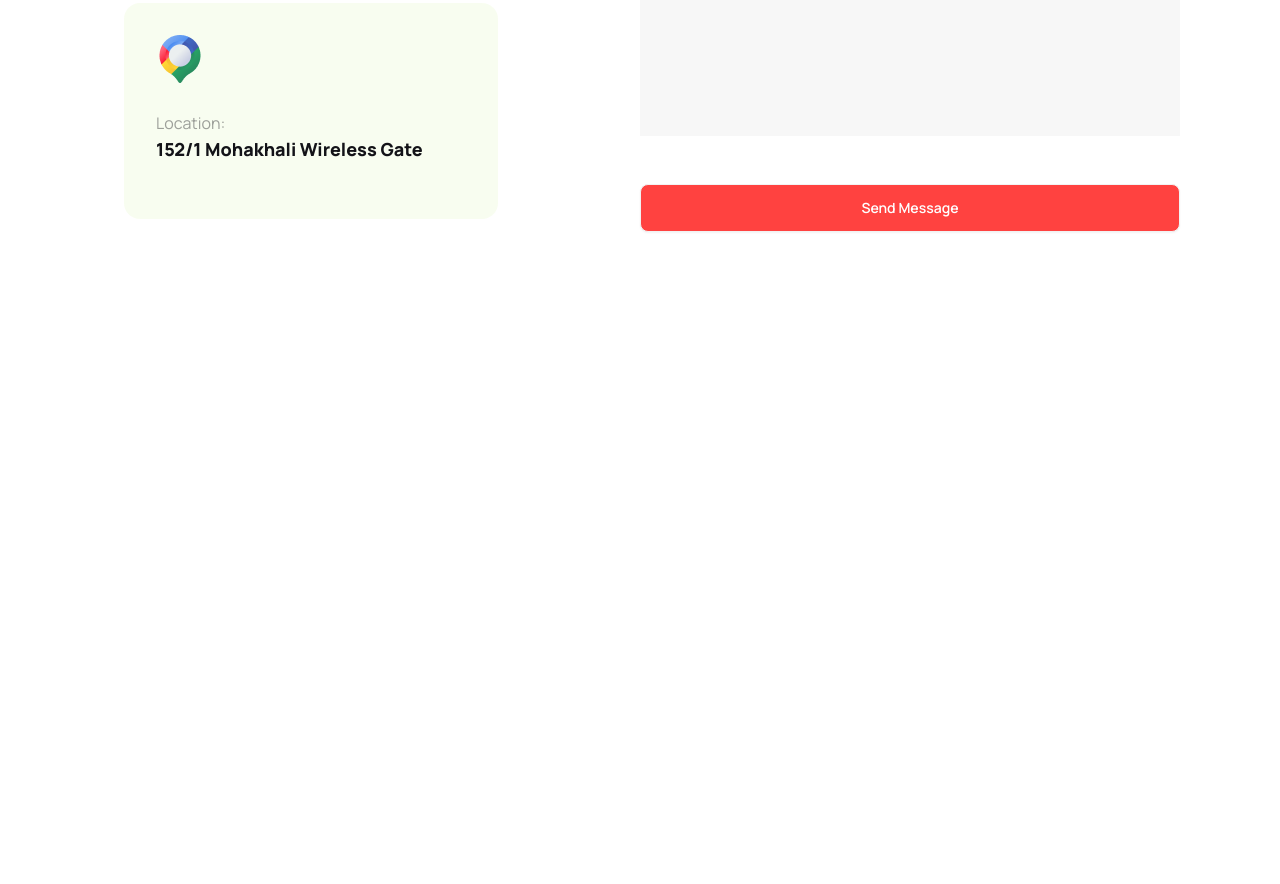
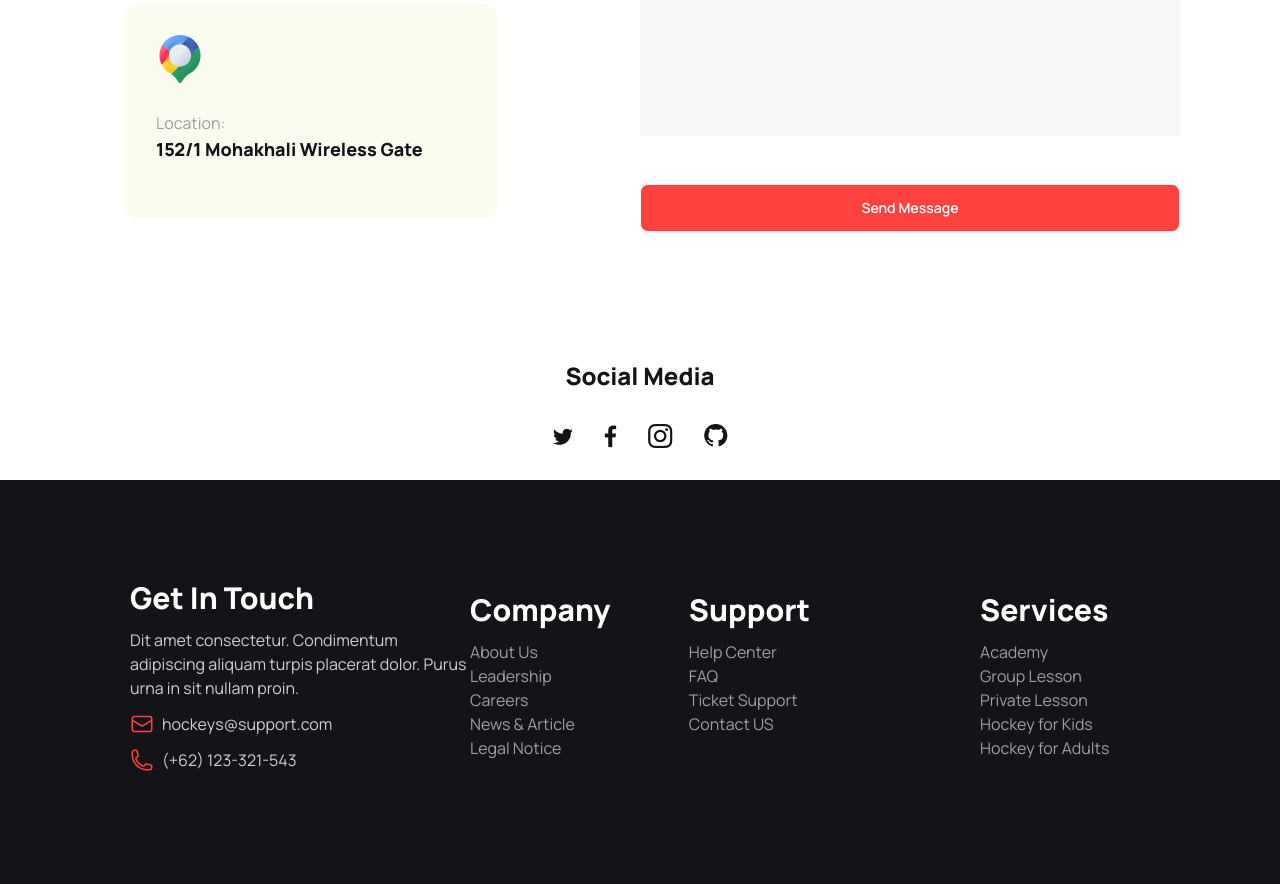
Before and after one commit to khairulanam23/B9A3-khairulanam, a plain HTML site: page index.html in a window 1280 px wide. Shown: the part 4291-5175 px from the top of the page. Before the commit the page ends 4571 px from the top, so only its background shows below. Drawn offline with nearby package versions, Linux system fonts and the light colour scheme.

Commit message:
90percent done

```diff
--- a/index.html
+++ b/index.html
@@ -31,7 +31,7 @@
             background: rgba(19, 19, 24, 0.03);
         }
 
-        input::placeholder{
+        input::placeholder {
             color: rgba(19, 19, 24, 0.30);
             text-align: center;
         }
@@ -46,6 +46,14 @@
             .int-type {
                 width: 85vw;
                 height: 64px;
+            }
+
+            .C1st {
+                text-align: center;
+            }
+            .box{
+                display: flex;
+                justify-content: center;
             }
         }
     </style>
@@ -442,7 +450,8 @@
             <div class="grid lg:grid-cols-2 gap-y-6">
                 <!-- information part -->
                 <div class="grid grid-rows-3 gap-y-4 mt-12 ml-6 lg:mt-0">
-                    <div class="bg-[#BCED6D1A]  rounded-2xl w-[287px] h-[184px] lg:w-[374px] lg:h-[216px] grid grid-rows-2 p-10">
+                    <div
+                        class="bg-[#BCED6D1A]  rounded-2xl w-[287px] h-[184px] lg:w-[374px] lg:h-[216px] grid grid-rows-2 p-10">
                         <div>
                             <img src="./Images/Group 1171275317.png">
                         </div>
@@ -451,7 +460,8 @@
                             <p class="text-[#131318] font-extrabold text-lg">(+62) 123-321-543</p>
                         </div>
                     </div>
-                    <div class="bg-[#BCED6D1A]  rounded-2xl w-[287px] h-[184px] lg:w-[374px] lg:h-[216px] grid grid-rows-2 p-8">
+                    <div
+                        class="bg-[#BCED6D1A]  rounded-2xl w-[287px] h-[184px] lg:w-[374px] lg:h-[216px] grid grid-rows-2 p-8">
                         <div>
                             <img src="./Images/Group 1171275318.png">
                         </div>
@@ -460,7 +470,8 @@
                             <p class="text-[#131318] font-extrabold text-lg">hockeys@support.com</p>
                         </div>
                     </div>
-                    <div class="bg-[#BCED6D1A]  rounded-2xl w-[287px] h-[184px] lg:w-[374px] lg:h-[216px] grid grid-rows-2 p-8">
+                    <div
+                        class="bg-[#BCED6D1A]  rounded-2xl w-[287px] h-[184px] lg:w-[374px] lg:h-[216px] grid grid-rows-2 p-8">
                         <div>
                             <img src="./Images/Group 1171275321.png">
                         </div>
@@ -497,12 +508,74 @@
                         <input type="text" placeholder="Write your message">
                     </div>
                     <div>
-                        <button class="btn text-white bg-[#FF4240] w-[320px] lg:w-[540px] lg:my-12">Send Message</button>
+                        <button class="btn text-white bg-[#FF4240] w-[320px] lg:w-[540px] lg:my-12">Send
+                            Message</button>
                     </div>
                 </div>
             </div>
         </div>
     </div>
+    <div class="media lg:mt-20">
+        <h2 class="text-[#131318] text-2xl font-extrabold text-center">Social Media</h2>
+    </div>
+    <div class="flex justify-center my-8">
+        <img src="./Images/Social.png">
+    </div>
+    <footer class="bg-[#131318] grid lg:grid-cols-6 p-5 lg:py-[100px] lg:px-[130px]">
+        <div class="C1st col-span-2">
+            <h1 class="text-white text-3xl font-extrabold mb-3">Get In Touch</h1>
+            <p class="text-[#FFFFFFCC] lg:w-[346px] mb-3">
+                Dit amet consectetur. Condimentum adipiscing aliquam turpis placerat dolor. Purus urna in sit nullam
+                proin.
+            </p>
+            <div class="box flex gap-x-2 mb-3">
+                <img src="./Images/mail.png">
+                <p class="text-[#FFFFFFCC]">
+                    hockeys@support.com
+                </p>
+            </div>
+            <div class=" box flex gap-x-2 mb-3">
+                <img src="./Images/call.png">
+                <p class="text-[#FFFFFFCC]">
+                    (+62) 123-321-543
+                </p>
+            </div>
+        </div>
+        <div class="ghabla col-span-2 flex justify-between">
+            <div class="C2nd">
+                <h1 class="text-white text-xl lg:text-3xl font-extrabold lg:mb-3 pt-3">Company</h1>
+                <ul class="list-none text-[#FFFFFF99]">
+                    <li>About Us</li>
+                    <li>Leadership</li>
+                    <li>Careers</li>
+                    <li>News & Article</li>
+                    <li>Legal Notice</li>
+                </ul>
+            </div>
+            <div class="C3rd">
+                <h1 class="text-white text-xl lg:text-3xl font-extrabold lg:mb-3 pt-3">Support</h1>
+                <ul class="list-none text-[#FFFFFF99]">
+                    <li>Help Center</li>
+                    <li>FAQ</li>
+                    <li>Ticket Support</li>
+                    <li>Contact US</li>
+                </ul>
+            </div>
+        </div>
+        <div>
+
+        </div>
+        <div class="C4th">
+            <h1 class="text-white text-xl lg:text-3xl font-extrabold lg:mb-3 pt-3">Services</h1>
+            <ul class="list-none text-[#FFFFFF99]">
+                <li>Academy</li>
+                <li>Group Lesson</li>
+                <li>Private Lesson</li>
+                <li>Hockey for Kids</li>
+                <li>Hockey for Adults</li>
+            </ul>
+        </div>
+    </footer>
 </body>
 
 </html>
```
Also changed, not shown: Images/Social.png (added), Images/call.png (added), Images/mail.png (added).
